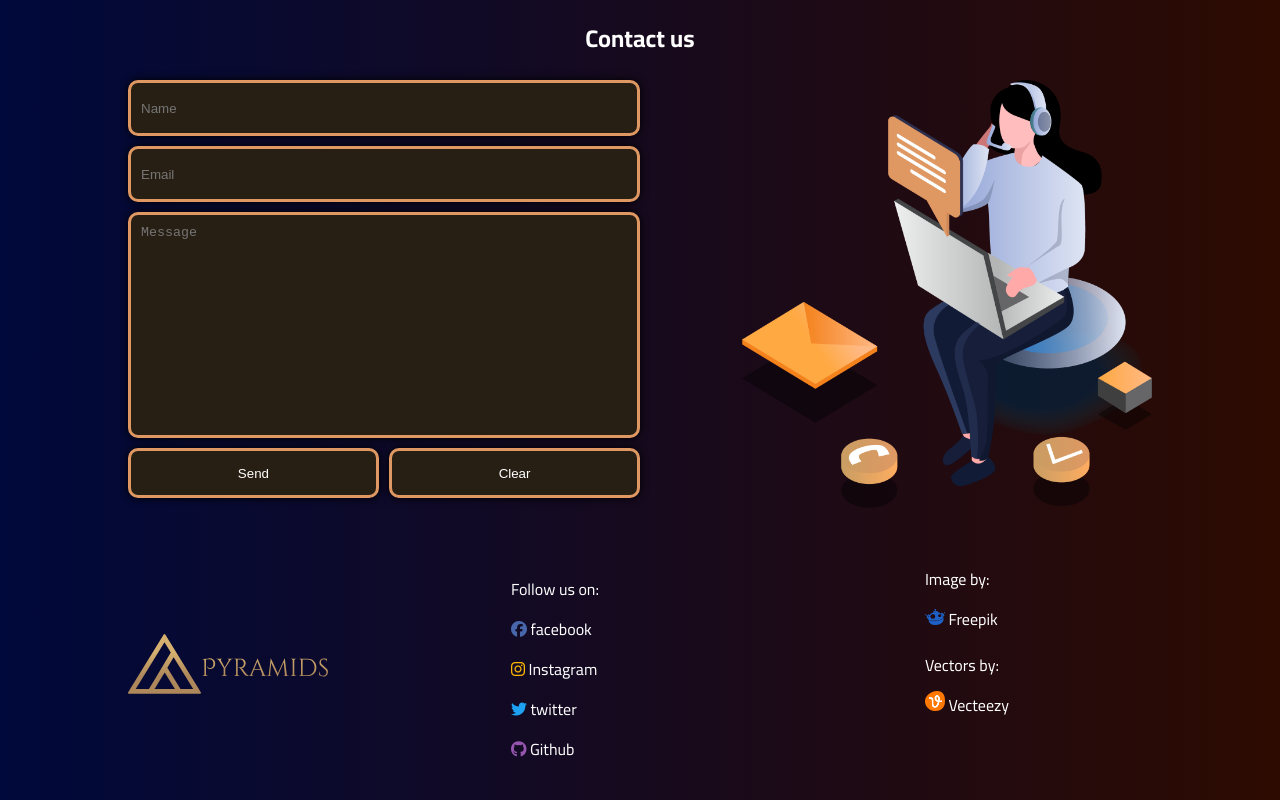
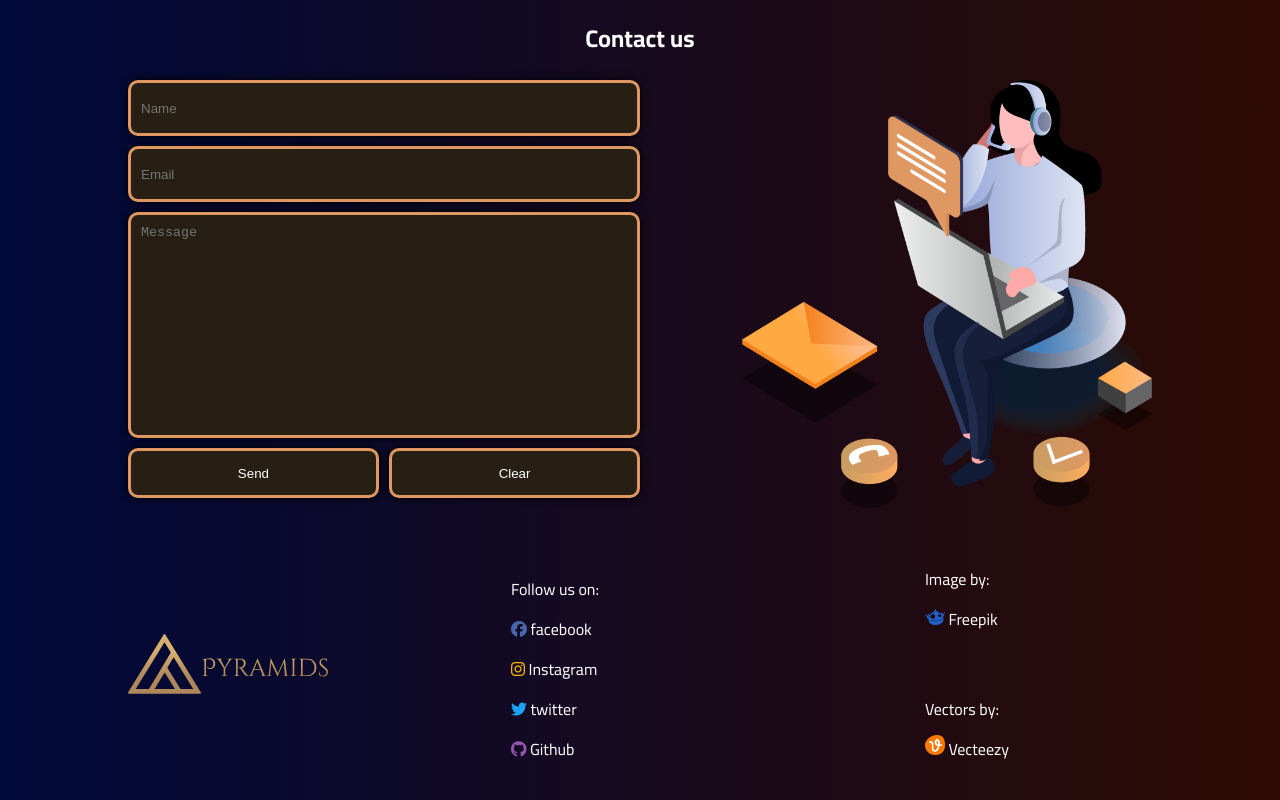
Before and after one commit to HossamRamadan667/Pyramids, a plain HTML site: page index.html in a window 1280 px wide. Shown: the part 2182-2982 px from the top of the page. Drawn offline with Linux system fonts and the light colour scheme.

Commit message:
makes footer links looks better

```diff
--- a/css/main.css
+++ b/css/main.css
@@ -20,6 +20,7 @@ global styles
 .fa-twitter {
     color: #1DA1F2;
 }
+
 .fa-github {
     color: #9656B0;
 }
@@ -270,6 +271,12 @@ footer div.links {
     justify-content: space-around;
 }
 
+footer div.links div {
+    display: flex;
+    flex-direction: column;
+    justify-content: space-between;
+}
+
 footer ul {
     list-style: none;
     color: white;
```
